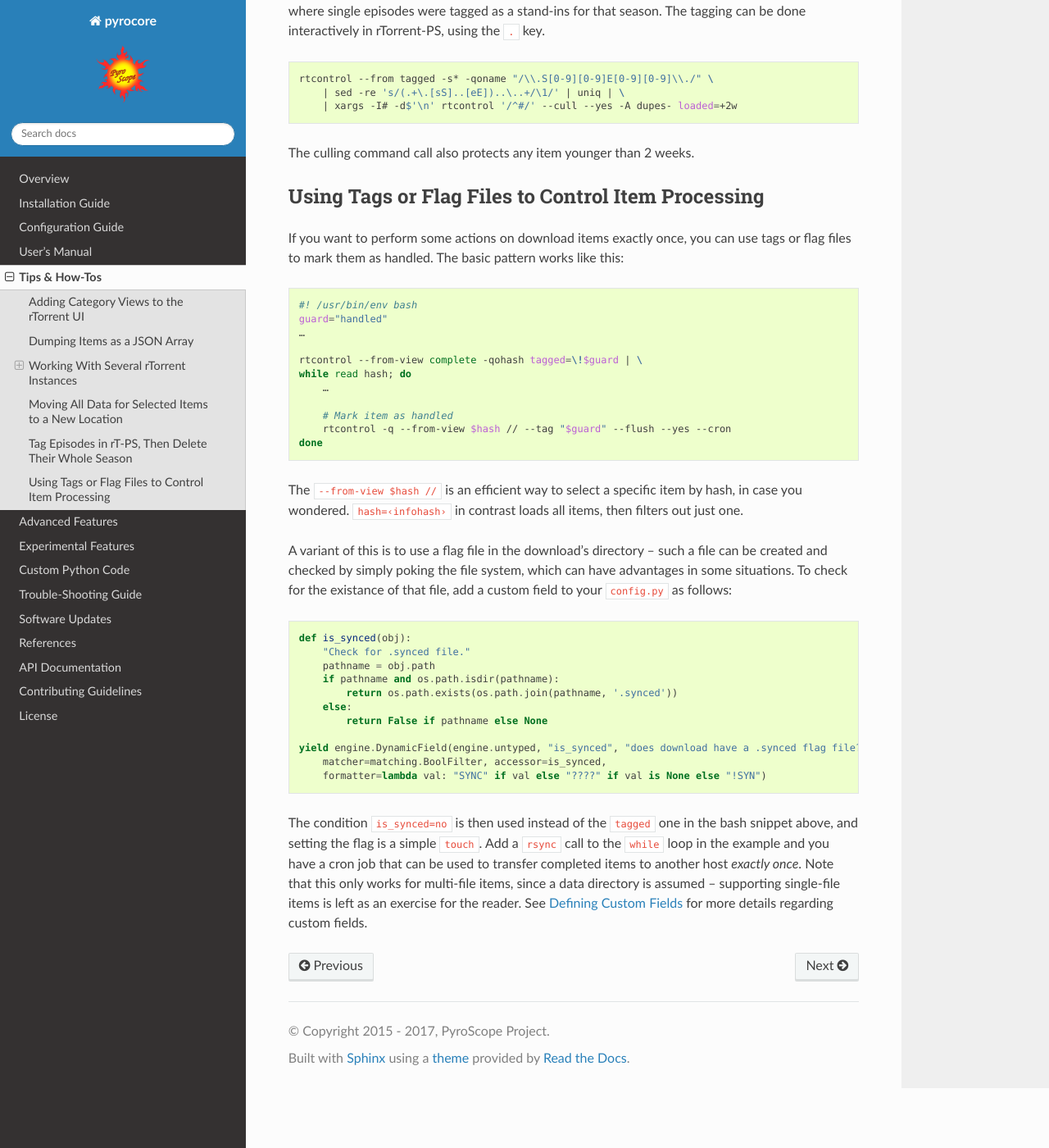
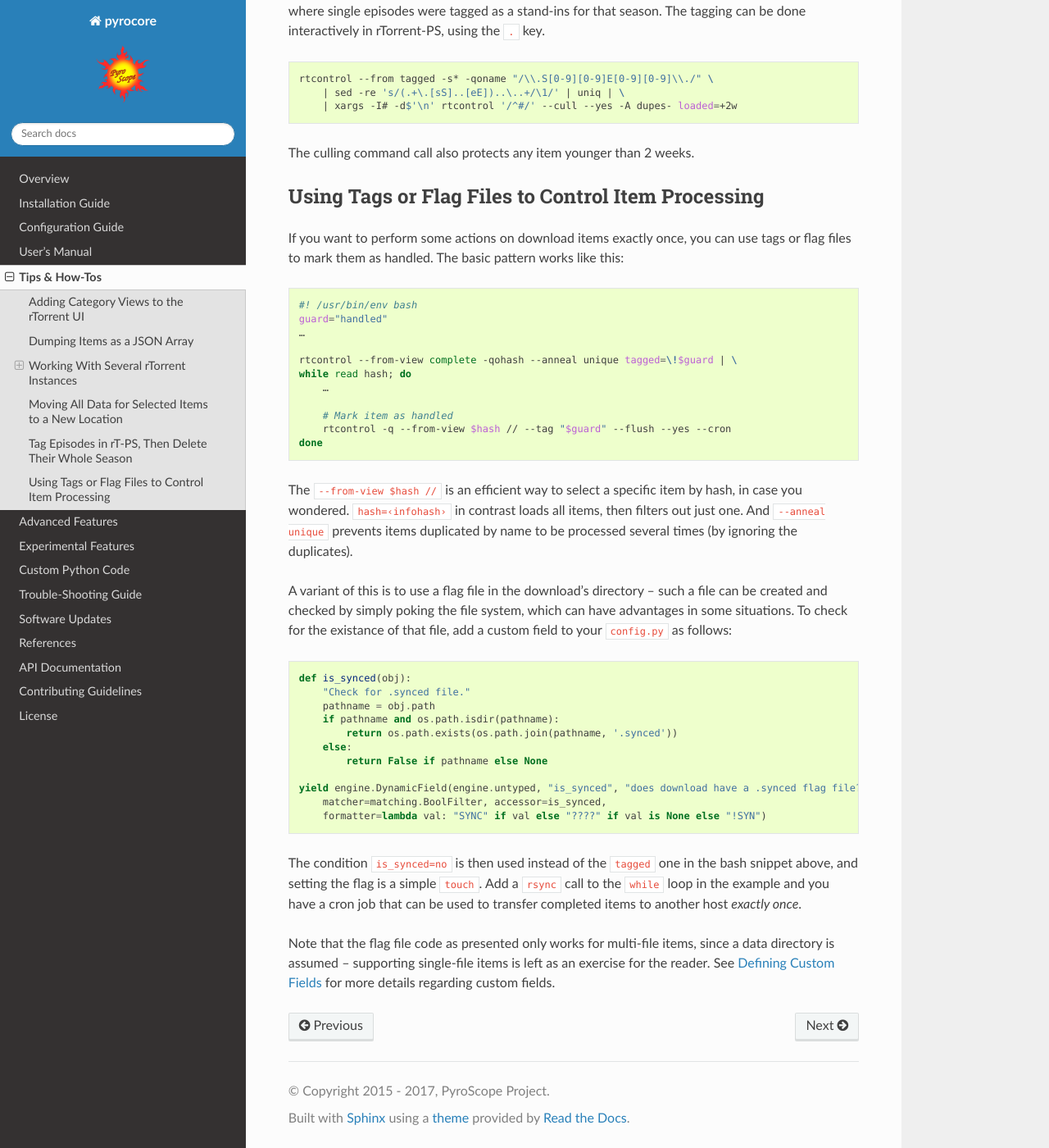
Before and after one commit to pyroscope/pyrocore, a Sphinx documentation site: the page built from docs/howto.rst, in a window 1280 px wide and 1400 px high, scrolled down 3418 px. Shown: the whole window at 82% size. Built offline with Sphinx 7.4.7 and the Read the Docs theme 2.0.0, drawn with Linux system fonts in a browser that asks for light colours.

Commit message:
docs: use --anneal in exactly-once example

```diff
--- a/docs/howto.rst
+++ b/docs/howto.rst
@@ -198,7 +200,7 @@ The basic pattern works like this:
     guard="handled"
     …
 
-    rtcontrol --from-view complete -qohash tagged=\!$guard | \
+    rtcontrol --from-view complete -qohash --anneal unique tagged=\!$guard | \
     while read hash; do
         …
 
@@ -208,6 +210,8 @@ The basic pattern works like this:
 
 The ``--from-view $hash //`` is an efficient way to select a specific item by hash,
 in case you wondered. ``hash=‹infohash›`` in contrast loads all items, then filters out just one.
+And ``--anneal unique`` prevents items duplicated by name to be processed several times
+(by ignoring the duplicates).
 
 A variant of this is to use a flag file in the download's directory –
 such a file can be created and checked by simply poking the file system, which
@@ -229,6 +233,7 @@ of that file, add a custom field to your ``config.py`` as follows::
 The condition ``is_synced=no`` is then used instead of the ``tagged`` one in the bash snippet above,
 and setting the flag is a simple ``touch``. Add a ``rsync`` call to the ``while`` loop in the example
 and you have a cron job that can be used to transfer completed items to another host *exactly once*.
-Note that this only works for multi-file items, since a data directory is assumed –
+
+Note that the flag file code as presented only works for multi-file items, since a data directory is assumed –
 supporting single-file items is left as an exercise for the reader.
 See :ref:`CustomFields` for more details regarding custom fields.
```
Also changed, not shown: other parts of docs/howto.rst (+2 -0 lines).
